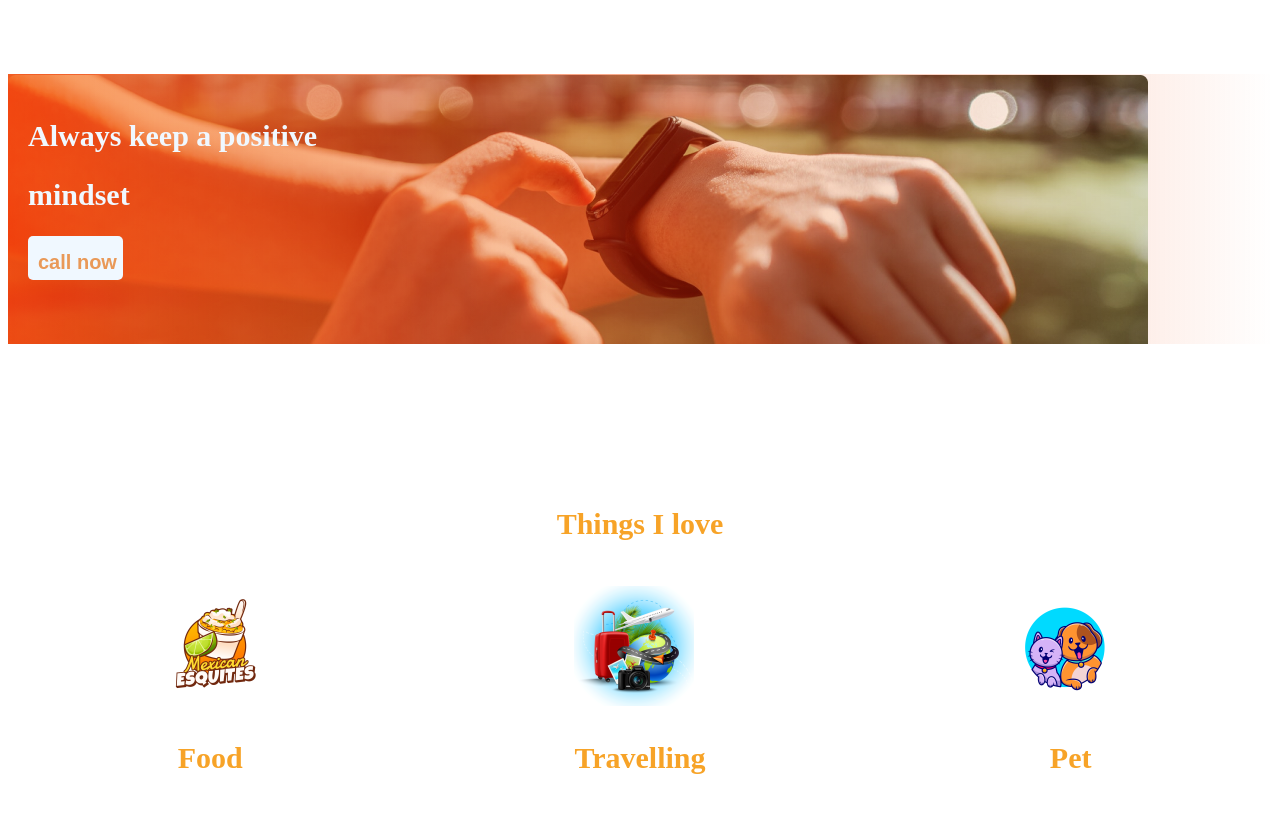
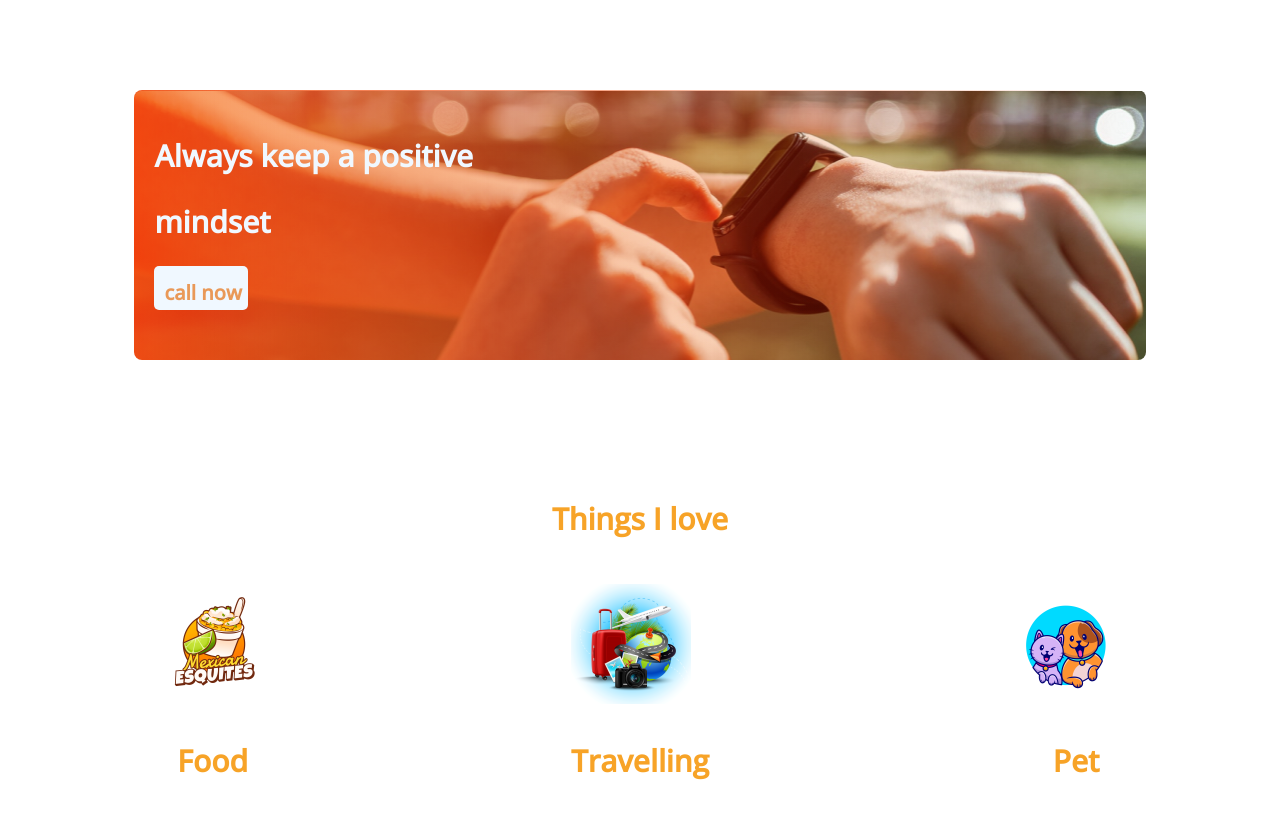
Before and after one commit to alvi71/assignment-1, a plain HTML site: page index.html in a window 1280 px wide. Shown: the part 2180-2999 px from the top of the page. Drawn offline with nearby package versions, Linux system fonts and the light colour scheme.

Commit message:
last correction done

```diff
--- a/index.html
+++ b/index.html
@@ -5,9 +5,11 @@
     <meta http-equiv="X-UA-Compatible" content="IE=edge">
     <meta name="viewport" content="width=device-width, initial-scale=1.0">
     <title>assignment-1</title>
+    <link rel="preconnect" href="https://fonts.googleapis.com"><link rel="preconnect" href="https://fonts.gstatic.com" crossorigin><link href="https://fonts.googleapis.com/css2?family=Open+Sans:wght@500&display=swap" rel="stylesheet">
+    <script src="https://kit.fontawesome.com/f69ff09430.js" crossorigin="anonymous"></script>
     <link rel="stylesheet" href="style/styles.css">
-    <script src="https://kit.fontawesome.com/f69ff09430.js" crossorigin="anonymous"></script>
-</head>
+
+    </head>
 <body>
     <header>
         <!--up banner section-->
--- a/style/styles.css
+++ b/style/styles.css
@@ -1,16 +1,22 @@
 /*jeader section styles*/
-header{
-    background-image:url(../style/banner/banner1.png);
+* {
+    font-family: 'Open Sans', sans-serif;
+}
+
+header {
+    background-image: url(../style/banner/banner1.png);
     height: 800px;
     background-repeat: no-repeat;
     width: 100%
 }
 
-.banner-heading{
+.banner-heading {
     max-width: 500px;
     padding-top: 230px;
     padding-left: 800px;
+
 }
+
 .btn-primary {
     color: aliceblue;
     Height: 64px;
@@ -19,10 +25,11 @@ padding-left: 800px;
     font-size: 20px;
     background-color: rgb(233, 153, 88);
     border: 0;
-    padding: 19px 35px ;
+    padding: 19px 35px;
 
 }
-.btn-secondary{
+
+.btn-secondary {
 
     color: rgb(233, 153, 88);
     Height: 44px;
@@ -36,98 +43,145 @@ padding-left: 800px;
 
 }
 
-.banner-description{
+.banner-description {
     font-weight: 400;
     font-size: 16px;
-font-family: 'Work Sans';
+
 }
+
 /*failure section styles*/
 .failure-section {
     display: flex;
     padding-top: 138px;
 }
-.banner-heading{
-    font-family: 'Work Sans';
+
+.banner-heading {
+
     font-style: normal;
     font-weight: 400;
     font-size: 16px;
 }
+
 .failure-description {
     margin-right: 180px;
-    font-family: 'Work Sans';
+
     font-style: normal;
     font-weight: 400;
     font-size: 16px;
 }
-.failure{
+
+.failure {
     padding-left: 70px;
     padding-top: 100px;
 }
-.failure ul li{
+
+.failure ul li {
     list-style: none;
 
 
 }
-.failure ul li i{
+
+.failure ul li i {
     color: darkgreen;
 }
+
 /*plan section styles*/
-.plan-section{
+.plan-section {
     padding-top: 138px;
 }
-.four-plan{
+
+.four-plan {
     display: flex;
     justify-content: space-around;
     gap: 10px;
 }
-#random-1{
+
+#random-1 {
     text-align: center;
 }
-.plan-title{
-    font-family: 'Work Sans';
+
+.plan-title {
+
     font-weight: 700;
     font-size: 30px;
 }
-.plan-description{
-    font-family: 'Work Sans';
+
+.plan-description {
+
     font-size: 25px;
     line-height: 29px;
 
 }
+
 /*lower-banner style*/
-.lower-banner{
-   background-image: url("watch.png"),linear-gradient(90deg, #F15B22 0%, rgba(241, 91, 34, 0) 100%);
+.lower-banner {
+    background-image: url("watch.png"), linear-gradient(90deg, #F15B22 0%, rgba(241, 91, 34, 0) 100%);
     background-repeat: no-repeat;
     background-blend-mode: soft-light;
-width: 100%;
+    width: 80%;
     height: 270px;
-margin-top: 138px;
+    margin: 138px auto;
     color: aliceblue;
+    border-radius: 8px;
 }
-#input-email{
+
+#input-email {
     border-radius: 8px;
     font-size: 15px;
     padding-top: 15px;
     padding-bottom: 15px;
 }
-h1{
-    font-family: 'Work Sans';
+
+h1 {
+
     font-weight: 700;
     font-size: 30px;
 }
-.lower-banner-description{
+
+.lower-banner-description {
     padding-left: 20px;
     padding-top: 20px;
 }
-.future{
+
+.future {
     max-width: 256px;
 }
-.three-icon{
+
+.three-icon {
     display: flex;
     justify-content: space-between;
     gap: 5px;
 
 }
+
+/*love section styles*/
+.love-section {
+    color: rgb(247, 163, 39);
+}
+
+.three-love {
+    display: flex;
+    justify-content: space-around;
+    gap: 5px;
+}
+
+#random-2 {
+    text-align: center;
+    padding-bottom: 20px;
+}
+
+.food-title {
+
+    font-weight: 700;
+    font-size: 30px;
+}
+
+.love {
+    font-size: 20px;
+    padding-bottom: 5px;
+}
+
+/*footer section style*/
 footer {
     display: flex;
     justify-content: space-around;
@@ -136,35 +190,15 @@ footer {
     margin-top: 145px;
     color: aliceblue;
 }
-.footer-description{
+
+.footer-description {
     font-size: 44px;
 }
-.subscribe{
+
+.subscribe {
     padding-top: 20px;
 }
-#input{
+
+#input {
     font-size: 20px;
 }
-/*love section styles*/
-.love-section{
-    padding-top: 138px;
-    color: rgb(247, 163, 39);
-}
-.three-love{
-    display: flex;
-    justify-content: space-around;
-    gap: 5px;
-}
-#random-2{
-    text-align: center;
-    padding-bottom: 20px ;
-}
-.food-title{
-    font-family: 'Work Sans';
-    font-weight: 700;
-font-size: 30px;
-}
-.love{
-    font-size: 20px;
-    padding-bottom:5px ;
-}
```
Lines whose indentation alone changed are shown as unchanged.
